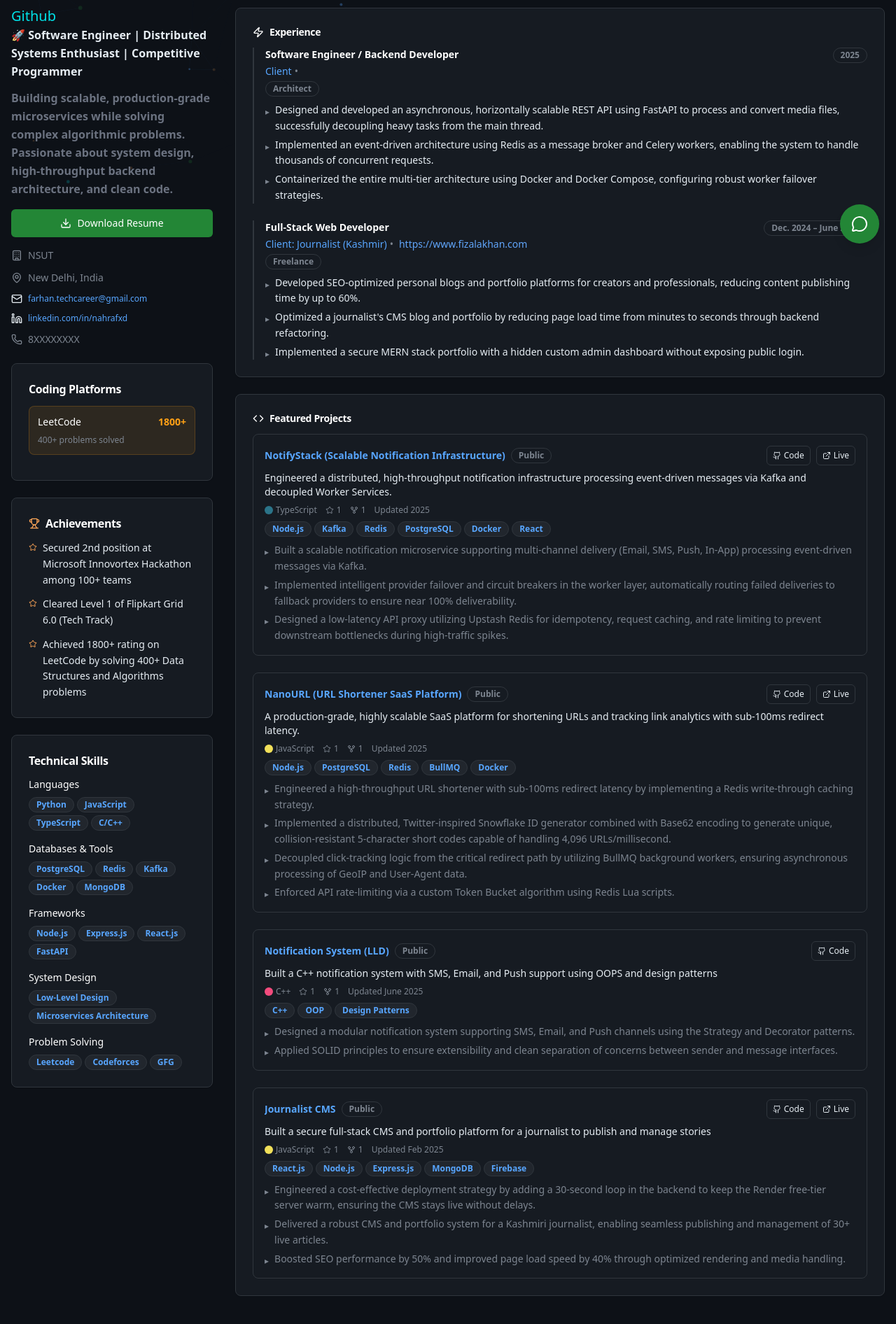
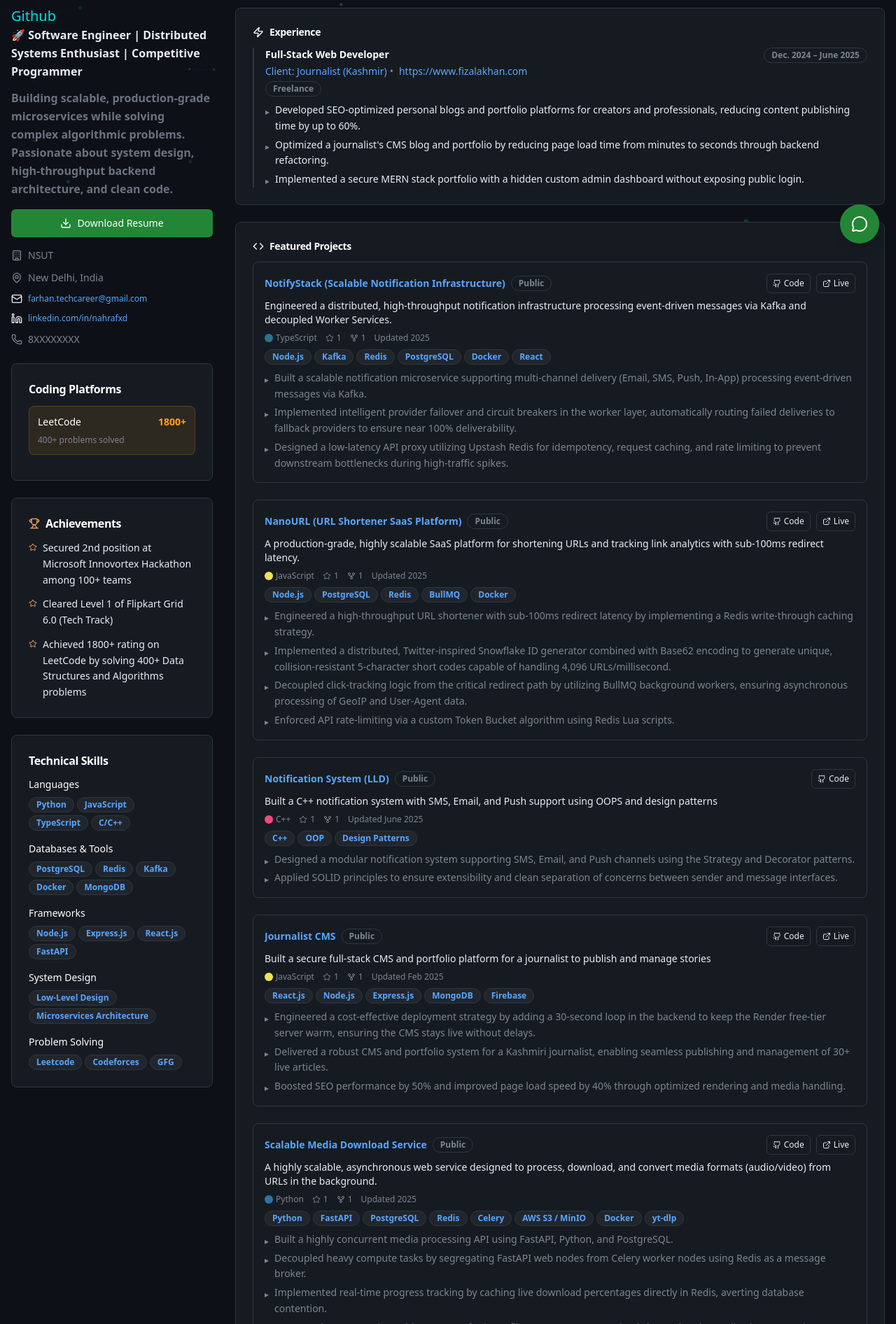
Before and after one commit to theNahraf/Github-Portfolio, a Next.js app: page / in a window 1280 px wide. Shown: the part 428-2320 px from the top of the page at 70% size. Built offline with nearby package versions, Linux system fonts and the light colour scheme.

Commit message:
feat(portfolio): move media download service from experiences to projects per resume update

```diff
--- a/portfolio.tsx
+++ b/portfolio.tsx
@@ -108,28 +108,33 @@
         "Delivered a robust CMS and portfolio system for a Kashmiri journalist, enabling seamless publishing and management of 30+ live articles.",
         "Boosted SEO performance by 50% and improved page load speed by 40% through optimized rendering and media handling."
       ],
+    },
+    {
+      title: "Scalable Media Download Service",
+      description: "A highly scalable, asynchronous web service designed to process, download, and convert media formats (audio/video) from URLs in the background.",
+      tech: ["Python", "FastAPI", "PostgreSQL", "Redis", "Celery", "AWS S3 / MinIO", "Docker", "yt-dlp"],
+      github: "https://github.com/theNahraf/media-download-service",
+      demo: "https://savemedia.me",
+      date: "2025",
+      stars: 1,
+      forks: 1,
+      language: "Python",
+      highlights: [
+        "Built a highly concurrent media processing API using FastAPI, Python, and PostgreSQL.",
+        "Decoupled heavy compute tasks by segregating FastAPI web nodes from Celery worker nodes using Redis as a message broker.",
+        "Implemented real-time progress tracking by caching live download percentages directly in Redis, averting database contention.",
+        "Integrated AWS S3 / MinIO object storage for large file management, completely bypassing the application server via Pre-Signed URLs.",
+        "Configured robust worker failover strategies and deployed the containerized microservice stack using Docker Compose."
+      ],
     }
   ]
 
   const experiences = [
     {
-      title: "Software Engineer / Backend Developer",
-      company: "Client",
-      location: "Remote",
-      period: "2025",
-      type: "Architect",
-      url : "https://savemedia.me",
-      description: [
-        "Designed and developed an asynchronous, horizontally scalable REST API using FastAPI to process and convert media files, successfully decoupling heavy tasks from the main thread.",
-        "Implemented an event-driven architecture using Redis as a message broker and Celery workers, enabling the system to handle thousands of concurrent requests.",
-        "Containerized the entire multi-tier architecture using Docker and Docker Compose, configuring robust worker failover strategies."
-      ],
-    },
-    {
       title: "Full-Stack Web Developer",
       company: "Client: Journalist (Kashmir)",
       location: "",
-      url:'https://www.fizalakhan.com',
+      url: 'https://www.fizalakhan.com',
       period: "Dec. 2024 – June 2025",
       type: "Freelance",
       description: [
@@ -187,7 +192,7 @@
           <div className="flex items-center justify-between w-full">
             <div className="flex items-center gap-2 sm:gap-3 min-w-0 flex-1">
               <Avatar className="h-6 w-6 sm:h-8 sm:w-8 flex-shrink-0 ">
-                <AvatarImage src="/profile2.jpeg?height=32&width=32" alt="Farhan"  className="object-cover"/>
+                <AvatarImage src="/profile2.jpeg?height=32&width=32" alt="Farhan" className="object-cover" />
                 <AvatarFallback className="bg-[#21262d] text-white text-xs sm:text-sm">F</AvatarFallback>
               </Avatar>
               <span className="text-white font-medium text-xs sm:text-base truncate">Farhan</span>
@@ -196,19 +201,19 @@
                   Overview
                 </Link>
                 <Link
-                  href = {`https://github.com/theNahraf`}
-                  target="_blank"  rel="noopener noreferrer"
+                  href={`https://github.com/theNahraf`}
+                  target="_blank" rel="noopener noreferrer"
                   className="text-[#7d8590] hover:text-white transition-colors whitespace-nowrap"
                 >
                   Github
                 </Link>
                 <Link href={`https://www.linkedin.com/in/nahrafxd`}
-                  target="_blank"  rel="noopener noreferrer"
+                  target="_blank" rel="noopener noreferrer"
                   className="text-[#7d8590] hover:text-white transition-colors whitespace-nowrap">
                   Linkedin
                 </Link>
                 <Link href={`https://www.x.com/urrafx`}
-                  target="_blank"  rel="noopener noreferrer"
+                  target="_blank" rel="noopener noreferrer"
                   className="text-[#7d8590] hover:text-white transition-colors whitespace-nowrap">
                   Twitter
                 </Link>
@@ -242,18 +247,18 @@
                   Overview
                 </Link>
                 <Link href={`https://github.com/theNahraf`}
-                target="_blank"  rel="noopener noreferrer"
+                  target="_blank" rel="noopener noreferrer"
                   className="text-[#7d8590] hover:text-white transition-colors py-1 w-full">
                   Github
                 </Link>
                 <Link
                   href={`https://www.linkedin.com/in/nahrafxd`}
-                  target="_blank"  rel="noopener noreferrer"
+                  target="_blank" rel="noopener noreferrer"
                   className="text-[#7d8590] hover:text-white transition-colors py-1 w-full">
                   Linkedin
                 </Link>
                 <Link href={`https://www.x.com/urrafx`}
-                target="_blank"  rel="noopener noreferrer"
+                  target="_blank" rel="noopener noreferrer"
                   className="text-[#7d8590] hover:text-white transition-colors py-1 w-full">
                   Twitter
                 </Link>
@@ -432,7 +437,7 @@
             <div className="grid grid-cols-2 sm:grid-cols-4 gap-2 sm:gap-4 w-full">
               <Card className="bg-[#161b22] border-[#30363d] hover:border-[#58a6ff] transition-colors min-w-0">
                 <CardContent className="p-2 sm:p-4 text-center">
-                  <div className="text-base sm:text-xl lg:text-2xl font-bold text-white">18+</div>
+                  <div className="text-base sm:text-xl lg:text-2xl font-bold text-white">25+</div>
                   <div className="text-xs sm:text-sm text-[#7d8590] truncate">Github Repositories</div>
                 </CardContent>
               </Card>
```
Lines whose indentation alone changed are shown as unchanged.
